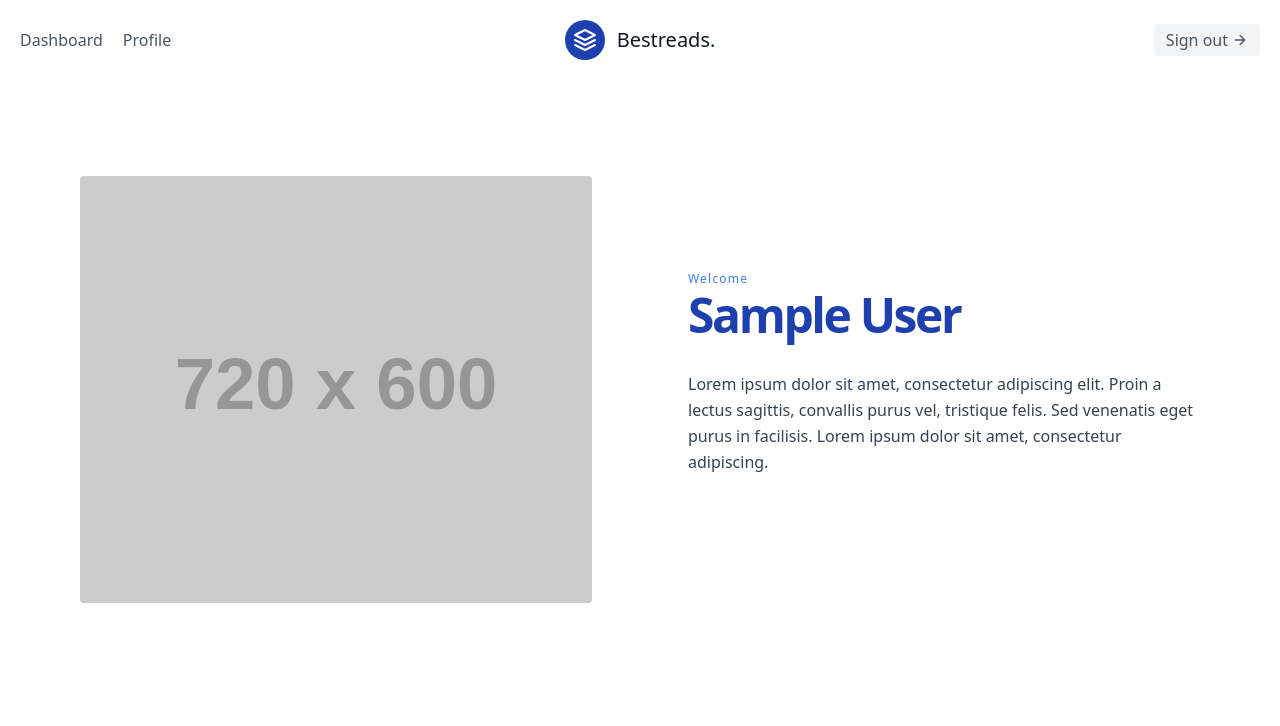
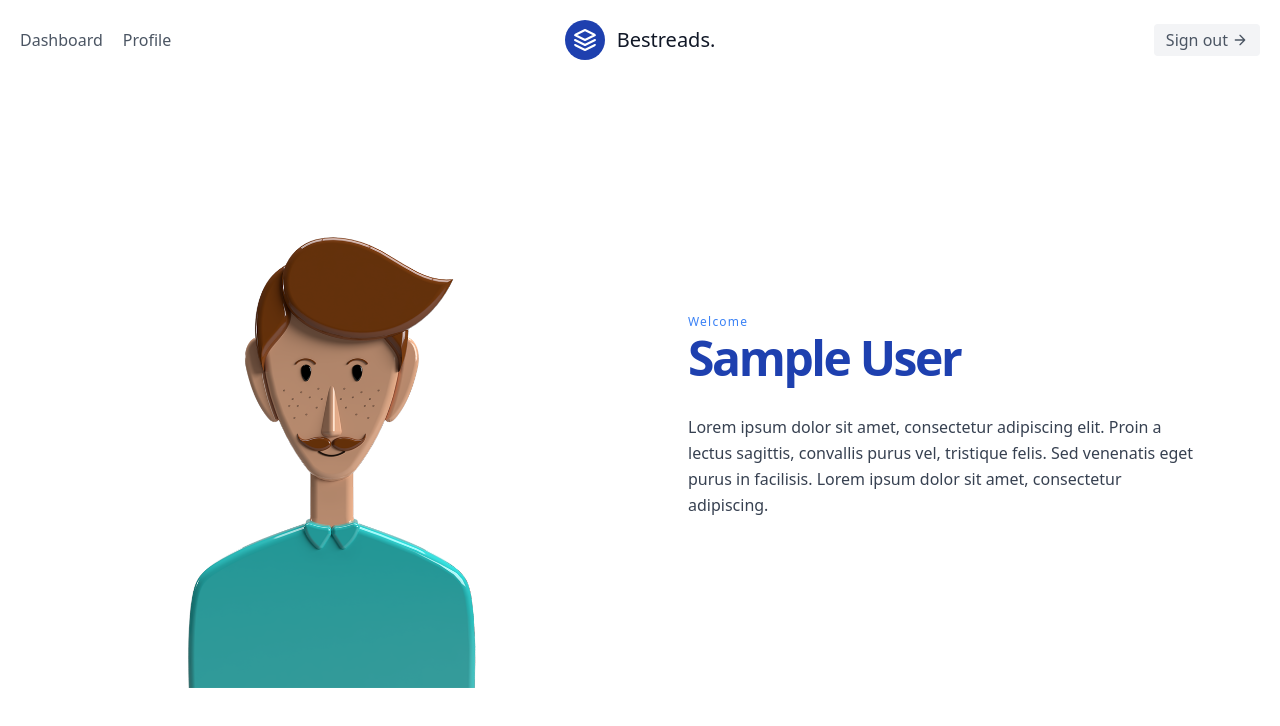
Before and after one commit to kvaishak/bestreads-web, a React (Create React App) app: page /profile in a window 1280 px wide. Shown: the top 726 px of the page. Built offline with nearby package versions, Linux system fonts and the light colour scheme; no server answers; sample sign-in values are in the browser's storage.

Commit message:
added people <3

```diff
--- a/src/components/ProfileUI/ProfileUI.js
+++ b/src/components/ProfileUI/ProfileUI.js
@@ -1,4 +1,5 @@
 import React from 'react';
+import person from '../../assets/images/people_1.png';
 
 function ProfileUI(props) {
     return(
@@ -6,7 +7,7 @@ function ProfileUI(props) {
             <div className="container flex flex-col items-center px-5 py-16 mx-auto lg:px-20 lg:py-24 md:flex-row">
             <div className="w-5/6 mb-10 lg:max-w-lg lg:w-full md:w-1/2 md:mb-0">
                 <img className="object-cover object-center rounded" alt="hero"
-                    src="https://dummyimage.com/720x600/F3F4F7/8693ac" />
+                    src={person} />
             </div>
             <div
                 className="flex flex-col items-center text-center lg:flex-grow md:w-1/2 lg:pl-24 md:pl-16 md:items-start md:text-left">
```
Also changed, not shown: src/assets/images/people_1.png (added).
